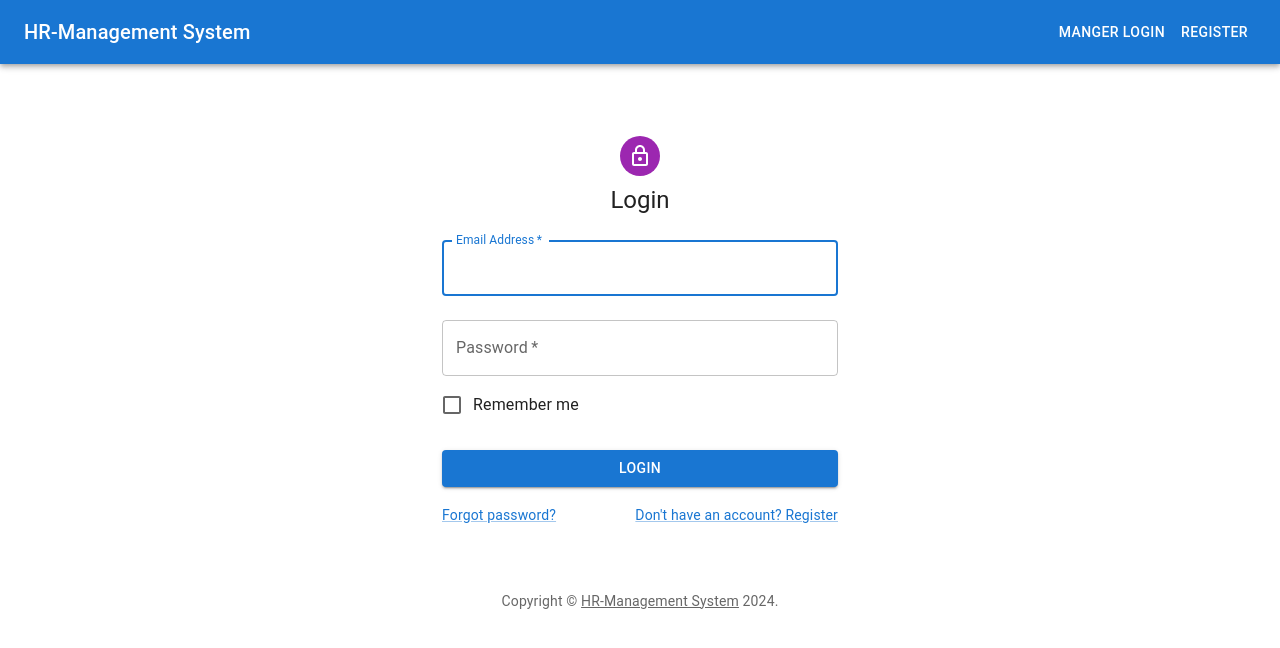
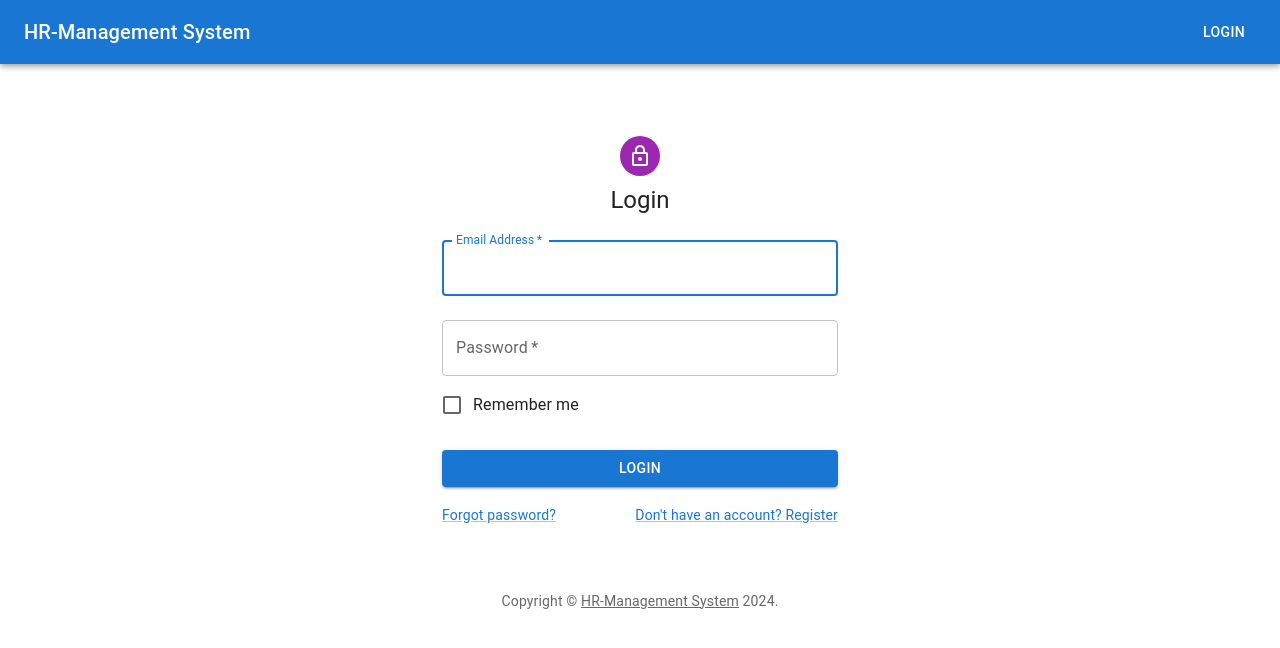
Before and after one commit to shroukksobhy/HR-Management-System, a React (Create React App) app: page /login in a window 1280 px wide. Shown: the top 648 px of the page. Built offline with nearby package versions, Linux system fonts and the light colour scheme.

Commit message:
Use laravel login api in login page
use local laravel api  instead of the node js api

```diff
--- a/src/components/Header.js
+++ b/src/components/Header.js
@@ -52,12 +52,12 @@ function Header() {
                         ) :
                             <div>
                                 <Button color="inherit" component={Link} to="/login">
-                                    Manger Login
+                                    Login
                                 </Button>
 
-                                <Button color="inherit" component={Link} to="/register">
+                                {/* <Button color="inherit" component={Link} to="/register">
                                     Register
-                                </Button>
+                                </Button> */}
                             </div>
 
                         }
--- a/src/components/Login.js
+++ b/src/components/Login.js
@@ -44,14 +44,14 @@ function Login() {
         e.preventDefault();
         //Login
         try {
-            const response = await axios.post('http://localhost:5000/login', { email, password });
+            const response = await axios.post('http://127.0.0.1:8000/api/login', { email, password });
             if (response.status === 200) {
                 // Save the token in localStorage or context
-                let token = response.data.token;
-                let role = response.data.role;
+                let token = response.data.access_token;
+                let role = response.data.user.role;
                 let user = response.data.user;
                 let userString = JSON.stringify(user);
-                console.log(user);
+                console.log(response);
                 console.log(userString);
                 localStorage.setItem('user', userString);
                 localStorage.setItem('role', role);
```
